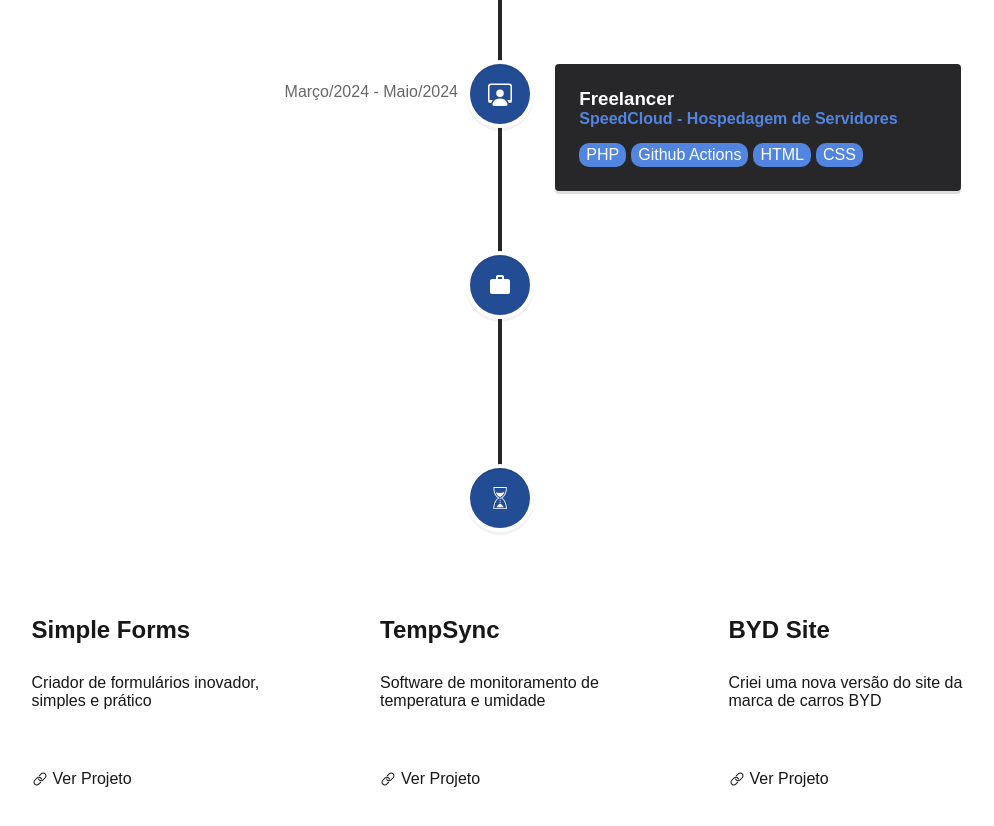
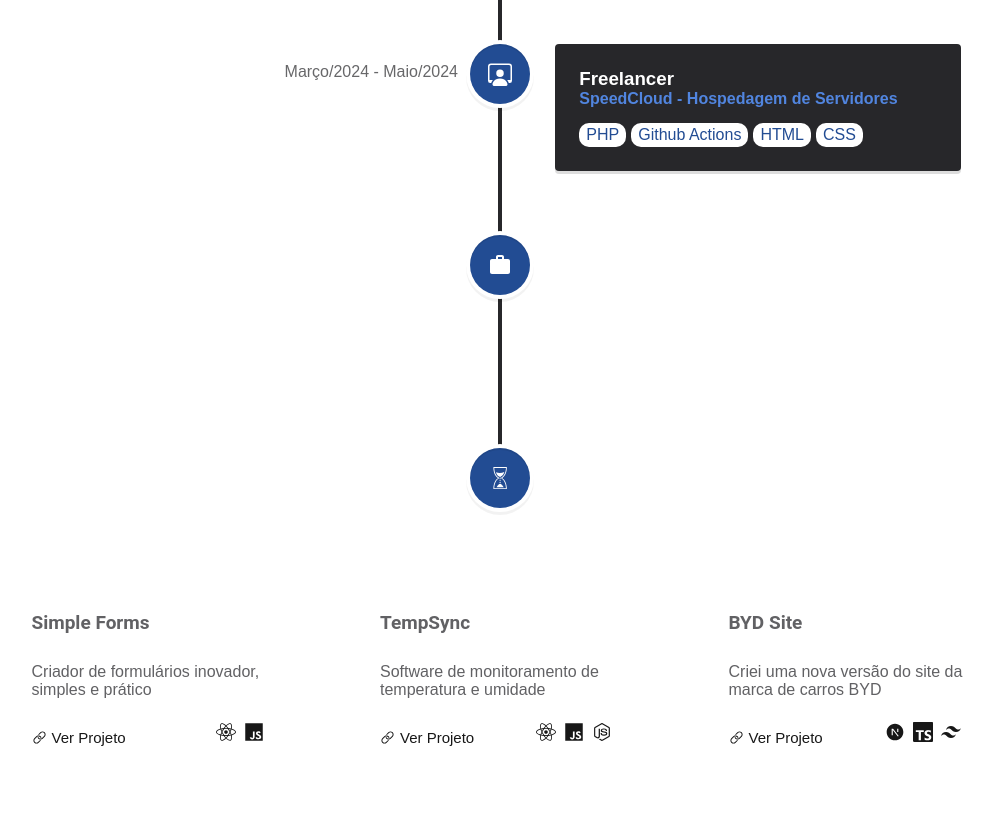
Before and after one commit to zinfex/portifolio-arthur-rocha, a Next.js app: page / in a window 1280 px wide. Shown: the part 1180-2006 px from the top of the page, without its empty margins (140-1134 px from the left). Built offline with nearby package versions, Linux system fonts and the light colour scheme.

Commit message:
ajuste layout

```diff
--- a/src/app/globals.css
+++ b/src/app/globals.css
@@ -1,3 +1,5 @@
+/* @import url('https://fonts.googleapis.com/css2?family=Roboto:ital,wght@0,100..900;1,100..900&display=swap'); */
+
 :root {
   --background: #ffffff;
   --foreground: #171717;
@@ -20,6 +22,34 @@
   --fa-font-brands: normal 400 1em / 1 "Font Awesome 6 Brands";
 }
 
+@font-face {
+  font-family: 'SF';
+  src: url('../../public/sf-pro-display/SFPRODISPLAYREGULAR.OTF') format('otf');
+  font-weight: 400;
+  font-style: normal;
+}
+
+/* @font-face {
+  font-family: 'SF Pro Display';
+  src: url('/sf-pro-display/SFPRODISPLAYMEDIUM.OTF') format('otf');
+  font-weight: 500;
+  font-style: normal;
+}
+
+@font-face {
+  font-family: 'SF Pro Display';
+  src: url('/sf-pro-display/SFPRODISPLAYSEMIBOLDITALIC.OTF') format('otf');
+  font-weight: 300;
+  font-style: normal;
+}
+
+@font-face {
+  font-family: 'SF Pro Display';
+  src: url('/sf-pro-display/SFPRODISPLAYBOLD.OTF') format('otf');
+  font-weight: 600;
+  font-style: normal;
+} */
+
 html,
 body {
   max-width: 100vw;
@@ -30,6 +60,8 @@ body {
   color: var(--foreground);
   background: var(--background);
   font-family: Arial, Helvetica, sans-serif;
+  /* font-family: 'Roboto', sans-serif; */
+
   -webkit-font-smoothing: antialiased;
   -moz-osx-font-smoothing: grayscale;
 }
@@ -151,7 +183,7 @@ img.logo {
 }
 
 .homepage-cv {
-  margin-top: 40px;
+  margin-top: 20px;
   margin-bottom: 20px;
   width: fit-content;
 }
--- a/src/components/Projects/Projects.jsx
+++ b/src/components/Projects/Projects.jsx
@@ -8,7 +8,7 @@ import { useState } from "react";
 import { SiTypescript } from "react-icons/si";
 import { IoLogoJavascript } from "react-icons/io5";
 import { FaReact } from "react-icons/fa";
-import { RiNextjsFill } from "react-icons/ri";
+import { RiNextjsFill, RiNodejsFill, RiTailwindCssFill } from "react-icons/ri";
 import { FaNodeJs } from "react-icons/fa";
 
 
@@ -17,18 +17,24 @@ export default function Projects() {
     {
       title: 'Simple Forms',
       description: 'Criador de formulários inovador, simples e prático',
-      stacks: '',
+      stacks: [
+        <FaReact size={20} />, <IoLogoJavascript size={20} />
+      ],
       link: 'https://github.com/zinfex/portifolio'
     },
     {
       title: 'TempSync',
-      stacks: '',
+      stacks: [
+        <FaReact size={20} />, <IoLogoJavascript size={20} />, <RiNodejsFill size={20} />
+      ],
       description: 'Software de monitoramento de temperatura e umidade',
       link: 'https://github.com/zinfex/portifolio'
     },
     {
       title: 'BYD Site',
-      stacks: '',
+      stacks: [
+        <RiNextjsFill size={20} />, <SiTypescript size={20} />, <RiTailwindCssFill size={20} />
+      ],
       description: 'Criei uma nova versão do site da marca de carros BYD',
       link: 'https://github.com/zinfex/portifolio'
     },
@@ -40,12 +46,19 @@ export default function Projects() {
             {projects.map((project, index) => {
             return (
                 <div key={index} className="project-container">
-                    <h2>{project.title}</h2>
-                    <p>{project.description}</p>
-                    <div className="project-stacks">{project.stacks}</div>
-                    <a href={project.link} target="_blank" rel="noopener noreferrer" style={{display: 'flex', alignItems: 'center', gap: 5}}>
-                    <IoIosLink /> Ver Projeto
-                    </a>
+                    <h2 className="project-title">{project.title}</h2>
+                    <p className="project-description">{project.description}</p>
+
+                    <div style={{display: 'flex', alignItems: 'end', justifyContent: 'space-between'}}>
+                      <a className="project-link" href={project.link} target="_blank" rel="noopener noreferrer" style={{display: 'flex', alignItems: 'center', gap: 5}}>
+                        <IoIosLink /> Ver Projeto
+                      </a>
+                      <div className="project-stacks">
+                        {project.stacks.map((stackIcon, i) => (
+                          <span key={i} style={{ marginRight: 8 }}>{stackIcon}</span>
+                        ))}
+                      </div>
+                    </div>
                 </div>
             )
             })}
--- a/src/components/Projects/projects.css
+++ b/src/components/Projects/projects.css
@@ -17,12 +17,44 @@
     padding: 30px;
     display: flex;
     flex-direction: column;
-    gap: 30px;
+    gap: 10px;
     cursor: pointer;
-    border-radius: 15px;
+    border-radius: 10px;
     width: 300px;
+    transition: 100ms ease-in-out;
 }
 
 .project-container:hover {
     background-color: #60606009;
 }
+
+
+.project-container:hover .project-link {
+    color: #224C93;
+}
+
+.project-title {
+    color: #27272aba;
+    font-family: "Roboto", sans-serif;
+    font-size: 19px;
+    font-weight: 700;
+    margin-bottom: 1em;
+    padding-top: 15px;
+    transition: 150ms ease-in-out;
+}
+
+.project-description {
+    color: #27272aba;
+    transition: 150ms ease-in-out;
+}
+
+.project-container:hover .project-title, .project-container:hover .project-description{
+    color: rgb(15, 15, 15);
+}
+
+.project-link {
+    align-items: center;
+    display: flex;
+    font-size: 15px;
+    padding-top: 20px;
+}
--- a/src/components/Track/track.css
+++ b/src/components/Track/track.css
@@ -41,8 +41,9 @@
 }
 
 .tecs-track {
-  background-color: #5185DF;
+  background-color: #ffffff;
+  color: #224C93;
   border-radius: 10px;
   width: fit-content;
   padding: 3px 7px;
-  }
+}
```
Also changed, not shown: 1 other file (tests, documents, lock files or other folders).
